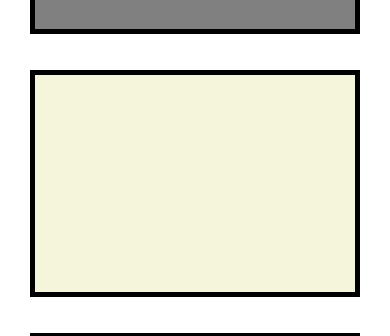
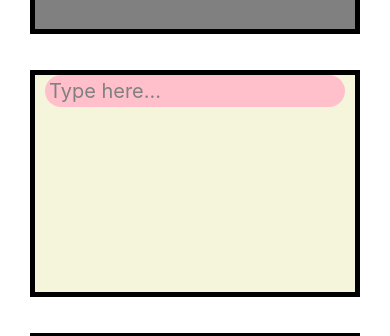
Before and after one commit to Ibrahimfathi96/learning-React-Native, a React Native app: screen / in a window 390 px wide. Shown: the part 222-558 px from the top of the page. Built offline with nearby package versions, Linux system fonts and the light colour scheme; grey boxes are pictures that could not be loaded.

Commit message:
textInput important props

```diff
--- a/App.js
+++ b/App.js
@@ -23,7 +23,22 @@ export default function App() {
             <Text style={styles.innerText}> and red</Text>
           </Text>
         </View>
-        <View style={styles.middle}></View>
+        <View style={styles.middle}>
+          <TextInput
+            style={{
+              backgroundColor: "pink",
+              width: 300,
+              borderRadius: 20,
+              padding: 4,
+              fontSize: 20,
+            }}
+            placeholder="Type here..."
+            onFocus={()=>console.log("Focused")}
+            onBlur={()=>console.log("Blurred")}
+            placeholderTextColor={"grey"}
+            onChangeText={(val) => console.log(val)}
+          ></TextInput>
+        </View>
         <View style={styles.bottom}>
           <Image
             onLoad={() => setIsLoaded(true)}
@@ -71,6 +86,7 @@ const styles = StyleSheet.create({
     flex: 0.3,
     backgroundColor: "beige",
     borderWidth: 5,
+    alignItems: "center",
   },
   bottom: {
     flex: 0.3,
@@ -109,3 +125,14 @@ defaultSource=> ignored in debug mode
 blurRaduis={3} local or url {require('imageLinkFromAssets')}
 accessibilityLabel"Image"
 */
+/*
+TextInput Important Props  <TextInput><TextInput/>
+value:"text" cannot change it
+defaultValue: can change it
+placeHolder & placeHolderTextColor
+onChangText, OnBlue Vs OnFocus
+maxLength letters in the input
+multiline for the overflow text {true/false}\
+numberOfLines{2 / 3 / 4} max lines appear in the view of the textInput
+keyboardType && secureTextEntry for password textInputs
+*/
```
